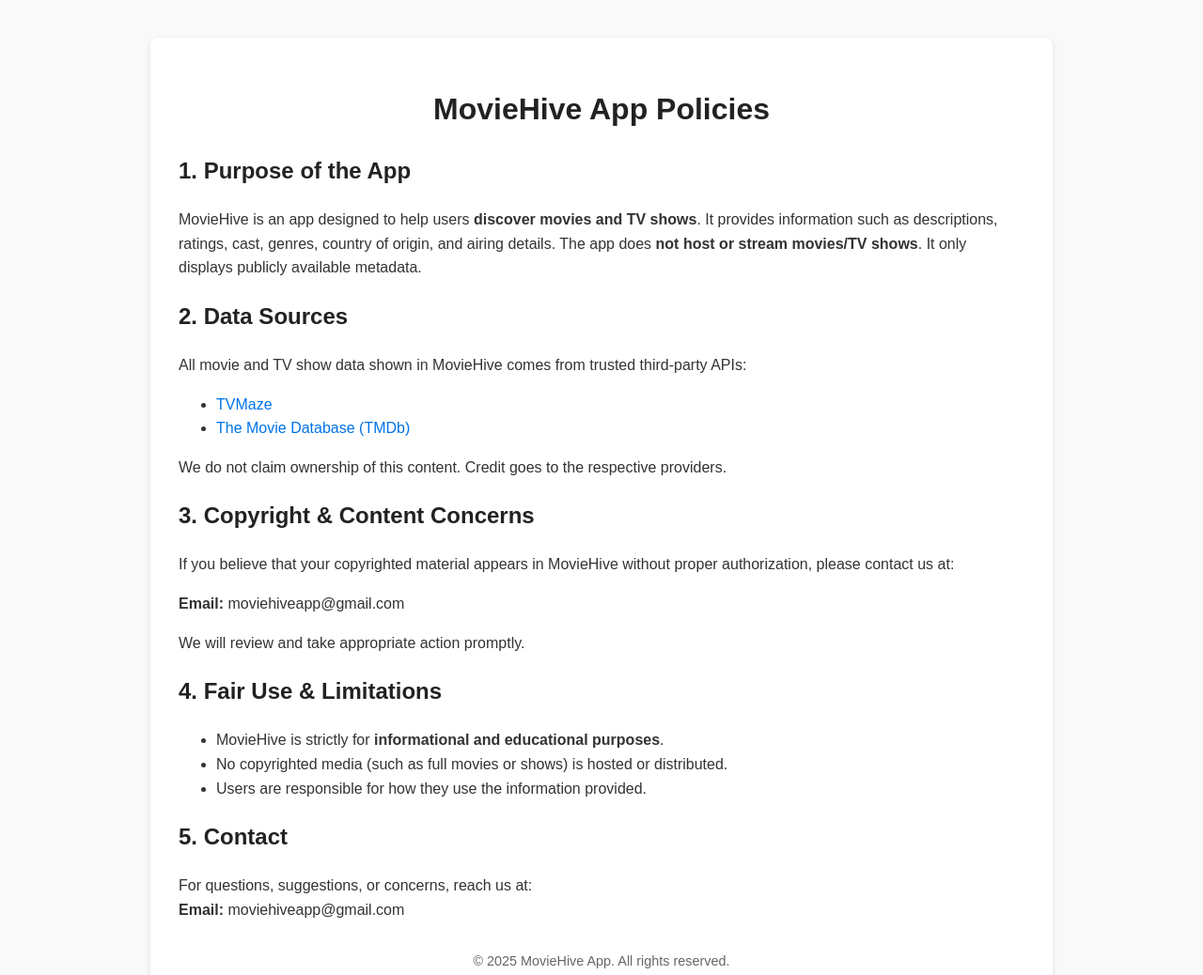
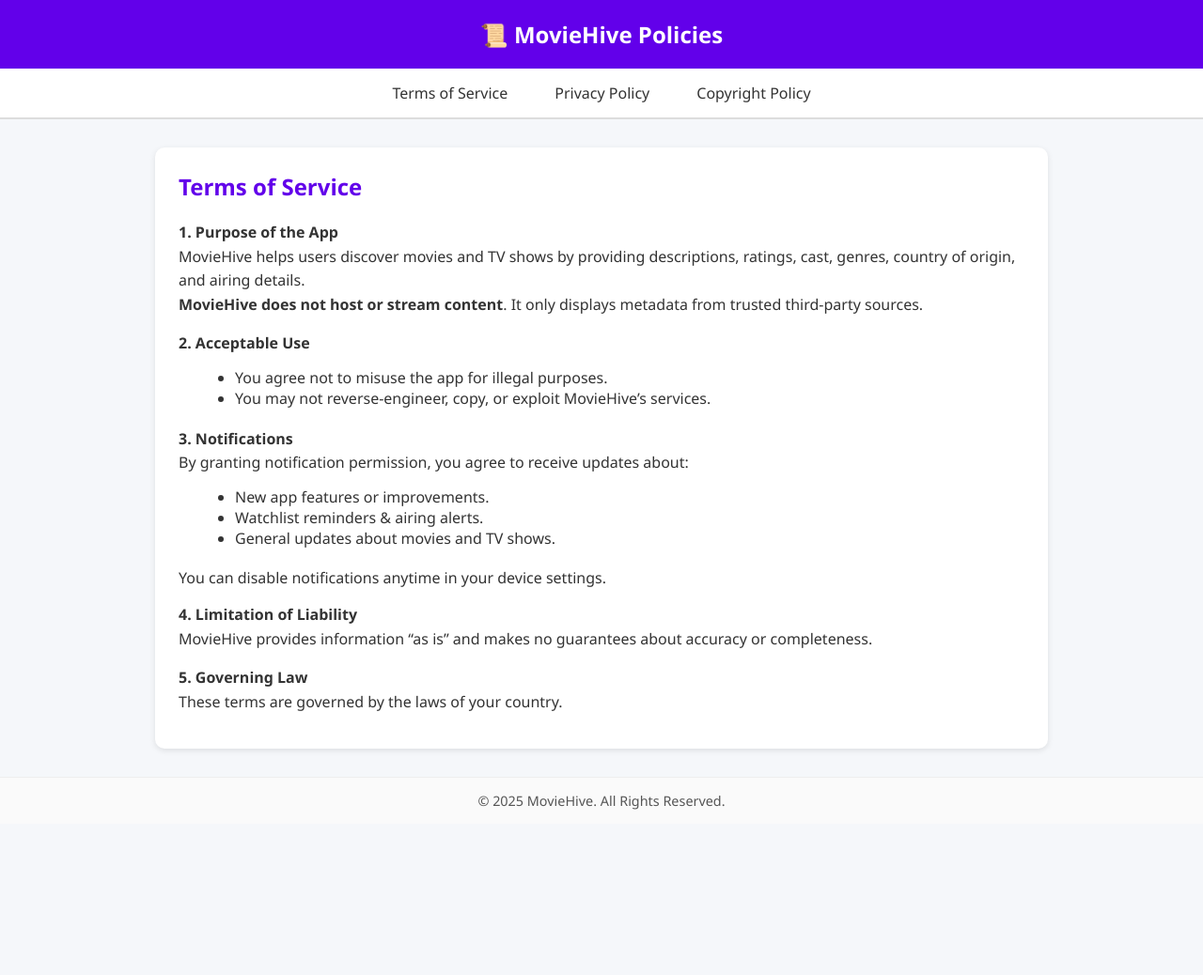
Before and after one commit to moviehiveapp-jpg/movies, a plain HTML site: page index.html in a window 1280 px wide. Shown: the top 1038 px of the page at 94% size. After the commit the page ends 877 px from the top, so only its background shows below. Drawn offline with Linux system fonts and the light colour scheme.

Commit message:
Update index.html

```diff
--- a/index.html
+++ b/index.html
@@ -1,101 +1,191 @@
 <!DOCTYPE html>
 <html lang="en">
 <head>
-  <meta charset="UTF-8">
-  <meta name="viewport" content="width=device-width, initial-scale=1.0">
-  <title>MovieHive App Policies</title>
+<meta charset="UTF-8" />
+<meta name="viewport" content="width=device-width, initial-scale=1.0"/>
+<title>MovieHive Policies</title>
 <style>
 body {
-      font-family: Arial, sans-serif;
-      margin: 40px;
-      line-height: 1.6;
-      background-color: #f9f9f9;
+  font-family: "Segoe UI", Roboto, Arial, sans-serif;
+  background: #f5f7fa;
+  margin: 0;
+  padding: 0;
   color: #333;
 }
-    h1, h2 {
-      color: #222;
+
+header {
+  background: #6200ea;
+  color: white;
+  padding: 20px;
+  text-align: center;
+  font-size: 1.5rem;
+  font-weight: bold;
 }
-    h1 {
-      text-align: center;
-      margin-bottom: 20px;
+
+.tab-container {
+  display: flex;
+  justify-content: center;
+  background: #fff;
+  border-bottom: 2px solid #ddd;
 }
-    .container {
+
+.tab {
+  padding: 15px 25px;
+  cursor: pointer;
+  transition: all 0.3s;
+  font-weight: 500;
+}
+
+.tab:hover {
+  background: #eee;
+}
+
+.tab.active {
+  border-bottom: 3px solid #6200ea;
+  color: #6200ea;
+}
+
+.content {
   max-width: 900px;
-      margin: auto;
-      background: #fff;
-      padding: 30px;
-      border-radius: 8px;
+  margin: 30px auto;
+  background: white;
+  border-radius: 10px;
+  padding: 25px;
   box-shadow: 0 2px 6px rgba(0,0,0,0.1);
 }
-    a {
-      color: #0073e6;
-      text-decoration: none;
+
+h2 {
+  color: #6200ea;
+  margin-top: 0;
 }
-    a:hover {
-      text-decoration: underline;
+
+p {
+  line-height: 1.6;
+  margin-bottom: 12px;
 }
+
+ul {
+  margin: 10px 0 20px 20px;
+}
+
 footer {
   text-align: center;
-      margin-top: 30px;
-      font-size: 0.9em;
-      color: #666;
+  padding: 15px;
+  background: #fafafa;
+  color: #555;
+  font-size: 0.9rem;
+  border-top: 1px solid #eee;
 }
 </style>
 </head>
 <body>
-  <div class="container">
-    <h1> MovieHive App Policies</h1>
 
-    <h2>1. Purpose of the App</h2>
-    <p>
-      MovieHive is an app designed to help users <strong>discover movies and TV shows</strong>.
-      It provides information such as descriptions, ratings, cast, genres, country of origin, and airing details.
-      The app does <strong>not host or stream movies/TV shows</strong>. It only displays publicly available metadata.
+<header>📜 MovieHive Policies</header>
+
+<div class="tab-container">
+  <div class="tab" onclick="showTab('tos')">Terms of Service</div>
+  <div class="tab" onclick="showTab('privacy')">Privacy Policy</div>
+  <div class="tab" onclick="showTab('copyright')">Copyright Policy</div>
+</div>
+
+<div class="content" id="tos">
+  <h2>Terms of Service</h2>
+  <p><b>1. Purpose of the App</b><br>
+    MovieHive helps users discover movies and TV shows by providing descriptions, ratings, cast, genres, country of origin, and airing details.<br>
+    <b>MovieHive does not host or stream content</b>. It only displays metadata from trusted third-party sources.</p>
+
+  <p><b>2. Acceptable Use</b></p>
+  <ul>
+    <li>You agree not to misuse the app for illegal purposes.</li>
+    <li>You may not reverse-engineer, copy, or exploit MovieHive’s services.</li>
+  </ul>
+
+  <p><b>3. Notifications</b><br>
+    By granting notification permission, you agree to receive updates about:
+  <ul>
+    <li>New app features or improvements.</li>
+    <li>Watchlist reminders & airing alerts.</li>
+    <li>General updates about movies and TV shows.</li>
+  </ul>
+    You can disable notifications anytime in your device settings.
   </p>
 
-    <h2>2. Data Sources</h2>
-    <p>
-      All movie and TV show data shown in MovieHive comes from trusted third-party APIs:
-    </p>
+  <p><b>4. Limitation of Liability</b><br>
+    MovieHive provides information “as is” and makes no guarantees about accuracy or completeness.</p>
+
+  <p><b>5. Governing Law</b><br>
+    These terms are governed by the laws of your country.</p>
+</div>
+
+<div class="content" id="privacy" style="display:none;">
+  <h2>Privacy Policy</h2>
+  <p><b>1. Data We Collect</b></p>
   <ul>
-      <li><a href="https://www.tvmaze.com/" target="_blank">TVMaze</a></li>
-      <li><a href="https://www.themoviedb.org/" target="_blank">The Movie Database (TMDb)</a></li>
-    </ul>
-    <p>
-      We do not claim ownership of this content. Credit goes to the respective providers.
-    </p>
-
-    <h2>3. Copyright & Content Concerns</h2>
-    <p>
-      If you believe that your copyrighted material appears in MovieHive without proper authorization,
-      please contact us at:
-    </p>
-    <p><strong>Email:</strong> moviehiveapp@gmail.com</p>
-    <p>
-      We will review and take appropriate action promptly.
-    </p>
-
-    <h2>4. Fair Use & Limitations</h2>
-    <ul>
-      <li>MovieHive is strictly for <strong>informational and educational purposes</strong>.</li>
-      <li>No copyrighted media (such as full movies or shows) is hosted or distributed.</li>
-      <li>Users are responsible for how they use the information provided.</li>
+    <li>MovieHive does not require accounts and does not collect personal data by default.</li>
+    <li>If you contact us, we may store your email for support purposes.</li>
+    <li>Analytics (if enabled) may collect anonymized usage data.</li>
+    <li>If you enable notifications, a device token may be stored to deliver updates.</li>
   </ul>
 
-    <h2>5. Contact</h2>
-    <p>
-      For questions, suggestions, or concerns, reach us at: <br>
-      <strong>Email:</strong> moviehiveapp@gmail.com
-    </p>
+  <p><b>2. How We Use Data</b></p>
+  <ul>
+    <li>To improve app performance.</li>
+    <li>To provide personalized features like watchlists.</li>
+    <li>To send notifications about updates & reminders.</li>
+  </ul>
+
+  <p><b>3. Data Sharing</b><br>
+    We never sell your data. Limited sharing may occur with trusted third-party providers like TVMaze, TMDb, or notification services.</p>
+
+  <p><b>4. User Rights</b></p>
+  <ul>
+    <li>Request deletion of any personal data we hold (e.g., support emails).</li>
+    <li>Opt out of analytics (if implemented).</li>
+    <li>Disable notifications anytime in device settings.</li>
+  </ul>
+
+  <p><b>5. Contact</b><br>
+    📧 moviehiveapp@gmail.com</p>
+</div>
+
+<div class="content" id="copyright" style="display:none;">
+  <h2>Copyright Policy</h2>
+  <p><b>1. Content Ownership</b><br>
+    All movie and TV show information is sourced from third-party APIs (TVMaze, TMDb).
+    We do not claim ownership of this content.</p>
+
+  <p><b>2. User Responsibility</b><br>
+    MovieHive is for informational and educational purposes only. Users are responsible for their use of the data.</p>
+
+  <p><b>3. Infringement Concerns</b><br>
+    If you believe your copyrighted material appears in MovieHive without authorization, contact us at:<br>
+    📧 moviehiveapp@gmail.com<br>
+    We will review and act promptly.</p>
+</div>
 
 <footer>
-      &copy; <span id="year"></span> MovieHive App. All rights reserved.
+  © 2025 MovieHive. All Rights Reserved.
 </footer>
-  </div>
 
 <script>
-    // Auto-update year
-    document.getElementById("year").textContent = new Date().getFullYear();
+function showTab(tabId) {
+  document.getElementById("tos").style.display = "none";
+  document.getElementById("privacy").style.display = "none";
+  document.getElementById("copyright").style.display = "none";
+
+  document.getElementById(tabId).style.display = "block";
+
+  let tabs = document.querySelectorAll(".tab");
+  tabs.forEach(tab => tab.classList.remove("active"));
+  document.querySelector(.tab[onclick="showTab('${tabId}')"]).classList.add("active");
+}
+
+// Load the correct tab based on ?tab= parameter
+window.onload = function() {
+  const params = new URLSearchParams(window.location.search);
+  const tab = params.get("tab") || "tos"; // default = Terms of Service
+  showTab(tab);
+};
 </script>
 </body>
 </html>
```
Lines whose indentation alone changed are shown as unchanged.
